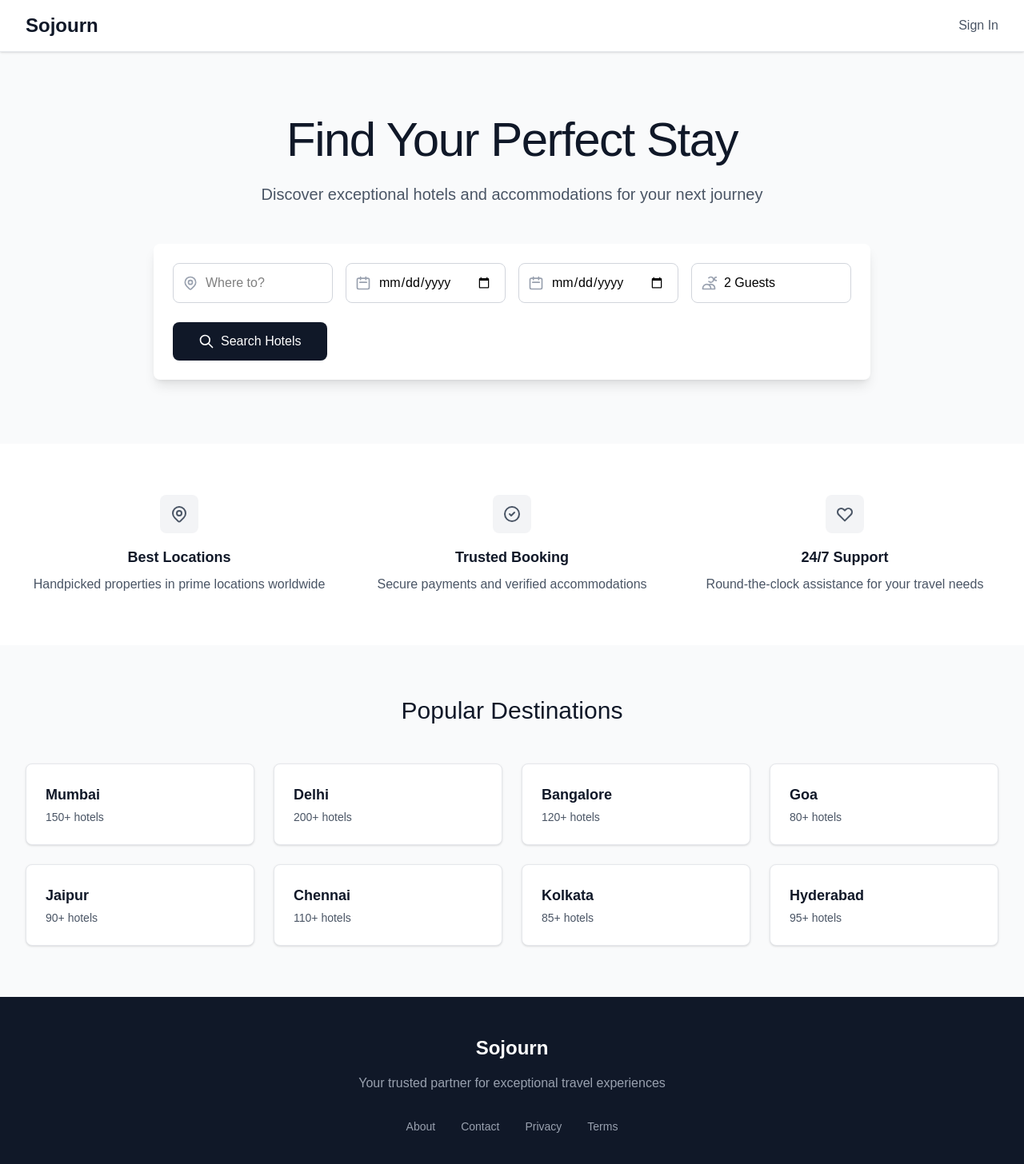
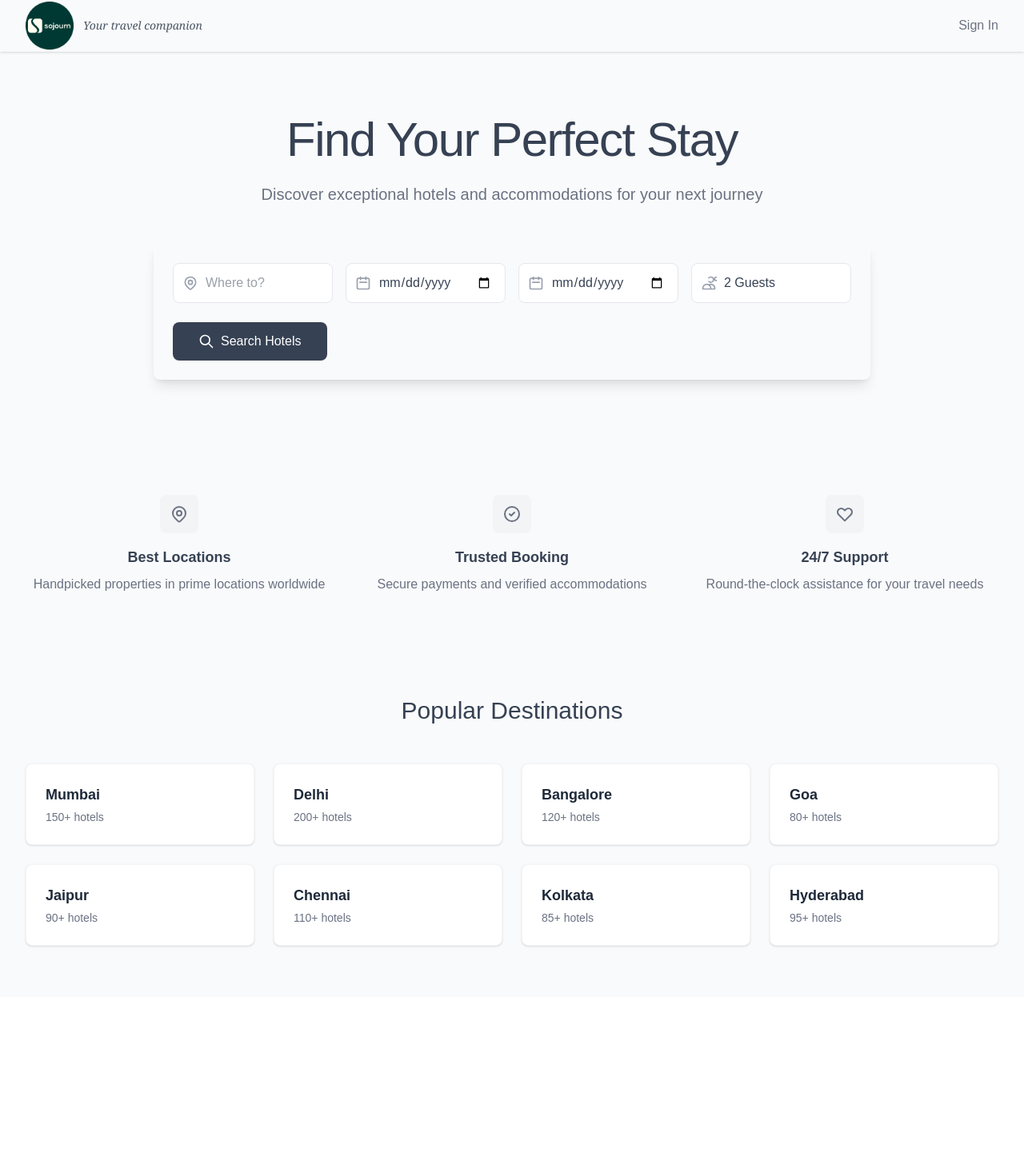
Before and after one commit to SafalBhandari12/app.sojourn, a Next.js app: page / in a window 1280 px wide. Shown: the top 1456 px of the page at 80% size. After the commit the page ends 1247 px from the top, so only its background shows below. Built offline with nearby package versions, Linux system fonts and the light colour scheme.

Commit message:
Added logos:

```diff
--- a/app/page.tsx
+++ b/app/page.tsx
@@ -2,6 +2,7 @@
 
 import { useState, useEffect } from "react";
 import Link from "next/link";
+import Image from "next/image";
 import { useRouter } from "next/navigation";
 import { AuthService } from "../lib/auth";
 
@@ -68,27 +69,38 @@ export default function Home() {
   return (
     <div className='min-h-screen bg-gray-50'>
       {/* Header */}
-      <header className='bg-white shadow-sm border-b border-gray-200'>
+      <header className='bg-gray-50 shadow-sm border-b border-gray-100'>
         <div className='max-w-7xl mx-auto px-4 sm:px-6 lg:px-8'>
           <div className='flex items-center justify-between h-16'>
-            <Link href='/' className='text-2xl font-semibold text-gray-900'>
-              Sojourn
+            <Link href='/' className='inline-flex items-center'>
+              <div className='flex items-center'>
+                <Image
+                  src='/logo.jpg'
+                  alt='Sojourn logo'
+                  width={60}
+                  height={50}
+                  priority
+                />
+                <span className='ml-3 text-sm text-gray-600 font-serif italic'>
+                  Your travel companion
+                </span>
+              </div>
             </Link>
             <div className='flex items-center space-x-8'>
               {/* Authentication Navigation */}
               {loading ? (
-                <div className='w-24 h-8 bg-gray-200 animate-pulse rounded'></div>
+                <div className='w-24 h-8 bg-gray-100 animate-pulse rounded'></div>
               ) : isAuthenticated ? (
                 <div className='flex items-center space-x-4'>
                   <Link
                     href='/bookings'
-                    className='text-gray-600 hover:text-gray-900 font-medium transition-colors'
+                    className='text-gray-500 hover:text-gray-700 font-medium transition-colors'
                   >
                     Your Bookings
                   </Link>
                   <button
                     onClick={handleSignOut}
-                    className='text-gray-600 hover:text-red-600 font-medium transition-colors'
+                    className='text-gray-500 hover:text-gray-700 font-medium transition-colors'
                   >
                     Sign Out
                   </button>
@@ -96,7 +108,7 @@ export default function Home() {
               ) : (
                 <Link
                   href='/auth'
-                  className='text-gray-600 hover:text-gray-900 font-medium transition-colors'
+                  className='text-gray-500 hover:text-gray-700 font-medium transition-colors'
                 >
                   Sign In
                 </Link>
@@ -109,17 +121,17 @@ export default function Home() {
       {/* Hero Section */}
       <section className='py-20 px-4 sm:px-6 lg:px-8'>
         <div className='max-w-4xl mx-auto text-center'>
-          <h1 className='text-4xl md:text-6xl font-light text-gray-900 mb-6 tracking-tight'>
+          <h1 className='text-4xl md:text-6xl font-light text-gray-700 mb-6 tracking-tight'>
             Find Your Perfect Stay
           </h1>
-          <p className='text-xl text-gray-600 mb-12 max-w-2xl mx-auto'>
+          <p className='text-xl text-gray-500 mb-12 max-w-2xl mx-auto'>
             Discover exceptional hotels and accommodations for your next journey
           </p>
 
           {/* Search Form */}
           <form
             onSubmit={handleSearch}
-            className='bg-white rounded-lg shadow-lg p-6 max-w-4xl mx-auto'
+            className='bg-gray-50 rounded-lg shadow-lg p-6 max-w-4xl mx-auto'
           >
             <div className='grid grid-cols-1 md:grid-cols-4 gap-4'>
               {/* Location */}
@@ -152,7 +164,7 @@ export default function Home() {
                   onChange={(e) =>
                     setSearchData({ ...searchData, location: e.target.value })
                   }
-                  className='w-full pl-10 pr-4 py-3 border border-gray-300 rounded-lg focus:ring-2 focus:ring-gray-900 focus:border-gray-900 transition-colors text-black'
+                  className='w-full pl-10 pr-4 py-3 border border-gray-200 rounded-lg focus:ring-2 focus:ring-gray-400 focus:border-gray-400 transition-colors text-gray-700 bg-white'
                 />
               </div>
 
@@ -181,7 +193,7 @@ export default function Home() {
                     setSearchData({ ...searchData, checkIn: e.target.value })
                   }
                   min={getMinDate()}
-                  className='w-full pl-10 pr-4 py-3 border border-gray-300 rounded-lg focus:ring-2 focus:ring-gray-900 focus:border-gray-900 transition-colors text-black'
+                  className='w-full pl-10 pr-4 py-3 border border-gray-200 rounded-lg focus:ring-2 focus:ring-gray-400 focus:border-gray-400 transition-colors text-gray-700 bg-white'
                 />
               </div>
 
@@ -210,7 +222,7 @@ export default function Home() {
                     setSearchData({ ...searchData, checkOut: e.target.value })
                   }
                   min={getMinCheckOutDate()}
-                  className='w-full pl-10 pr-4 py-3 border border-gray-300 rounded-lg focus:ring-2 focus:ring-gray-900 focus:border-gray-900 transition-colors text-black'
+                  className='w-full pl-10 pr-4 py-3 border border-gray-200 rounded-lg focus:ring-2 focus:ring-gray-400 focus:border-gray-400 transition-colors text-gray-700 bg-white'
                 />
               </div>
 
@@ -239,7 +251,7 @@ export default function Home() {
                       guests: parseInt(e.target.value),
                     })
                   }
-                  className='w-full pl-10 pr-4 py-3 border border-gray-300 rounded-lg focus:ring-2 focus:ring-gray-900 focus:border-gray-900 transition-colors appearance-none text-black'
+                  className='w-full pl-10 pr-4 py-3 border border-gray-200 rounded-lg focus:ring-2 focus:ring-gray-400 focus:border-gray-400 transition-colors appearance-none text-gray-700 bg-white'
                 >
                   {Array.from({ length: 8 }, (_, i) => i + 1).map((num) => (
                     <option key={num} value={num}>
@@ -252,7 +264,7 @@ export default function Home() {
 
             <button
               type='submit'
-              className='w-full md:w-auto mt-6 bg-gray-900 hover:bg-gray-800 text-white px-8 py-3 rounded-lg font-medium transition-colors flex items-center justify-center gap-2'
+              className='w-full md:w-auto mt-6 bg-gray-700 hover:bg-gray-600 text-white px-8 py-3 rounded-lg font-medium transition-colors flex items-center justify-center gap-2'
             >
               <svg
                 className='h-5 w-5'
@@ -274,13 +286,13 @@ export default function Home() {
       </section>
 
       {/* Features Section */}
-      <section className='py-16 bg-white'>
+      <section className='py-16 bg-gray-50'>
         <div className='max-w-7xl mx-auto px-4 sm:px-6 lg:px-8'>
           <div className='grid grid-cols-1 md:grid-cols-3 gap-8'>
             <div className='text-center'>
               <div className='inline-flex items-center justify-center w-12 h-12 bg-gray-100 rounded-lg mb-4'>
                 <svg
-                  className='h-6 w-6 text-gray-600'
+                  className='h-6 w-6 text-gray-500'
                   fill='none'
                   stroke='currentColor'
                   viewBox='0 0 24 24'
@@ -299,10 +311,10 @@ export default function Home() {
                   />
                 </svg>
               </div>
-              <h3 className='text-lg font-semibold text-gray-900 mb-2'>
+              <h3 className='text-lg font-semibold text-gray-700 mb-2'>
                 Best Locations
               </h3>
-              <p className='text-gray-600'>
+              <p className='text-gray-500'>
                 Handpicked properties in prime locations worldwide
               </p>
             </div>
@@ -310,7 +322,7 @@ export default function Home() {
             <div className='text-center'>
               <div className='inline-flex items-center justify-center w-12 h-12 bg-gray-100 rounded-lg mb-4'>
                 <svg
-                  className='h-6 w-6 text-gray-600'
+                  className='h-6 w-6 text-gray-500'
                   fill='none'
                   stroke='currentColor'
                   viewBox='0 0 24 24'
@@ -323,10 +335,10 @@ export default function Home() {
                   />
                 </svg>
               </div>
-              <h3 className='text-lg font-semibold text-gray-900 mb-2'>
+              <h3 className='text-lg font-semibold text-gray-700 mb-2'>
                 Trusted Booking
               </h3>
-              <p className='text-gray-600'>
+              <p className='text-gray-500'>
                 Secure payments and verified accommodations
               </p>
             </div>
@@ -334,7 +346,7 @@ export default function Home() {
             <div className='text-center'>
               <div className='inline-flex items-center justify-center w-12 h-12 bg-gray-100 rounded-lg mb-4'>
                 <svg
-                  className='h-6 w-6 text-gray-600'
+                  className='h-6 w-6 text-gray-500'
                   fill='none'
                   stroke='currentColor'
                   viewBox='0 0 24 24'
@@ -347,10 +359,10 @@ export default function Home() {
                   />
                 </svg>
               </div>
-              <h3 className='text-lg font-semibold text-gray-900 mb-2'>
+              <h3 className='text-lg font-semibold text-gray-700 mb-2'>
                 24/7 Support
               </h3>
-              <p className='text-gray-600'>
+              <p className='text-gray-500'>
                 Round-the-clock assistance for your travel needs
               </p>
             </div>
@@ -361,7 +373,7 @@ export default function Home() {
       {/* Popular Destinations */}
       <section className='py-16 bg-gray-50'>
         <div className='max-w-7xl mx-auto px-4 sm:px-6 lg:px-8'>
-          <h2 className='text-3xl font-light text-gray-900 text-center mb-12'>
+          <h2 className='text-3xl font-light text-gray-700 text-center mb-12'>
             Popular Destinations
           </h2>
 
@@ -379,12 +391,12 @@ export default function Home() {
               <Link
                 key={destination.name}
                 href={`/hotels?location=${destination.name}`}
-                className='group bg-white rounded-lg p-6 shadow-sm hover:shadow-md transition-shadow border border-gray-200'
+                className='group bg-white rounded-lg p-6 shadow-sm hover:shadow-md transition-shadow border border-gray-100'
               >
-                <h3 className='text-lg font-semibold text-gray-900 group-hover:text-gray-700 transition-colors'>
+                <h3 className='text-lg font-semibold text-gray-800 group-hover:text-gray-700 transition-colors'>
                   {destination.name}
                 </h3>
-                <p className='text-gray-600 text-sm mt-1'>
+                <p className='text-gray-500 text-sm mt-1'>
                   {destination.hotels}
                 </p>
               </Link>
@@ -393,31 +405,7 @@ export default function Home() {
         </div>
       </section>
 
-      {/* Footer */}
-      <footer className='bg-gray-900 text-white py-12'>
-        <div className='max-w-7xl mx-auto px-4 sm:px-6 lg:px-8'>
-          <div className='text-center'>
-            <h3 className='text-2xl font-semibold mb-4'>Sojourn</h3>
-            <p className='text-gray-400 mb-8'>
-              Your trusted partner for exceptional travel experiences
-            </p>
-            <div className='flex justify-center space-x-8 text-sm text-gray-400'>
-              <Link href='#' className='hover:text-white transition-colors'>
-                About
-              </Link>
-              <Link href='#' className='hover:text-white transition-colors'>
-                Contact
-              </Link>
-              <Link href='#' className='hover:text-white transition-colors'>
-                Privacy
-              </Link>
-              <Link href='#' className='hover:text-white transition-colors'>
-                Terms
-              </Link>
-            </div>
-          </div>
-        </div>
-      </footer>
+      {/* Footer removed per request */}
     </div>
   );
 }
```
Also changed, not shown: public/logo.jpg (added).
